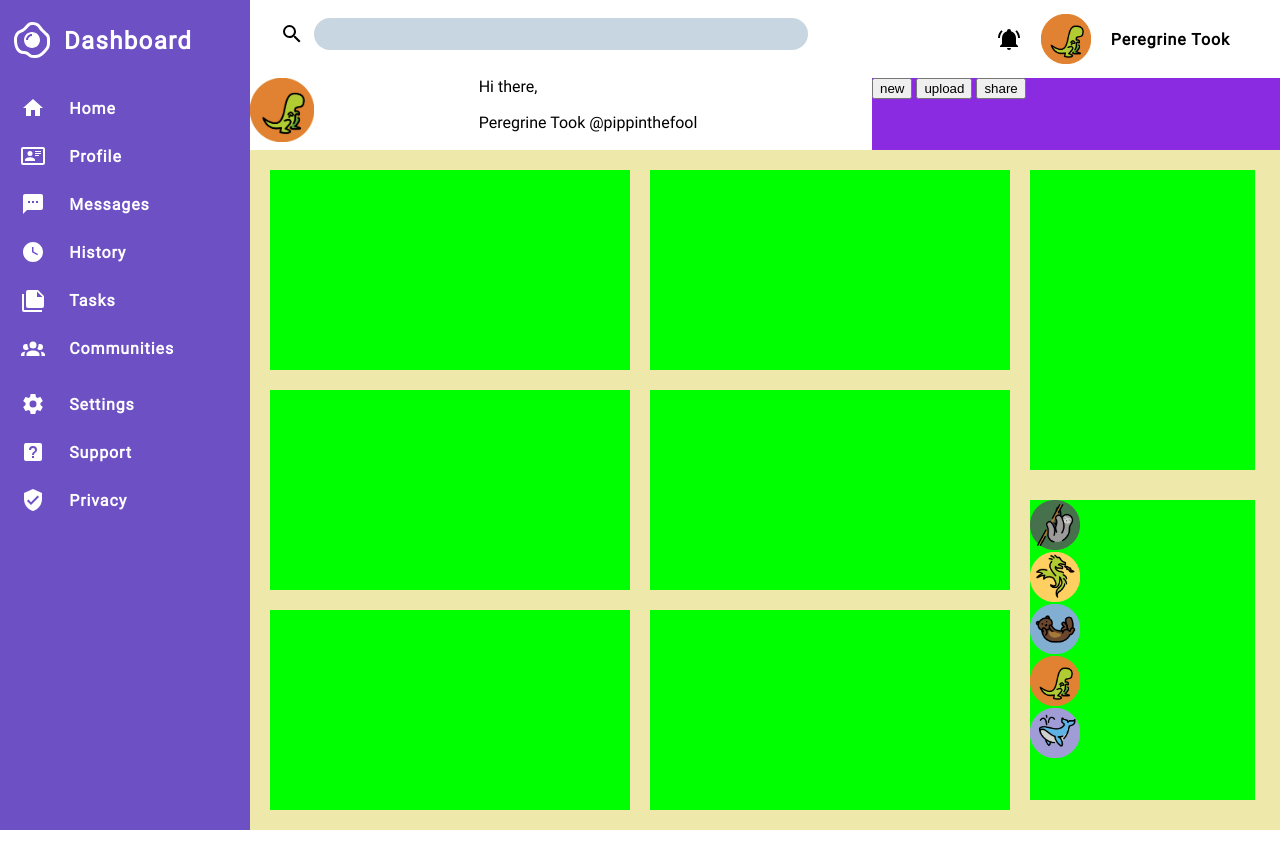
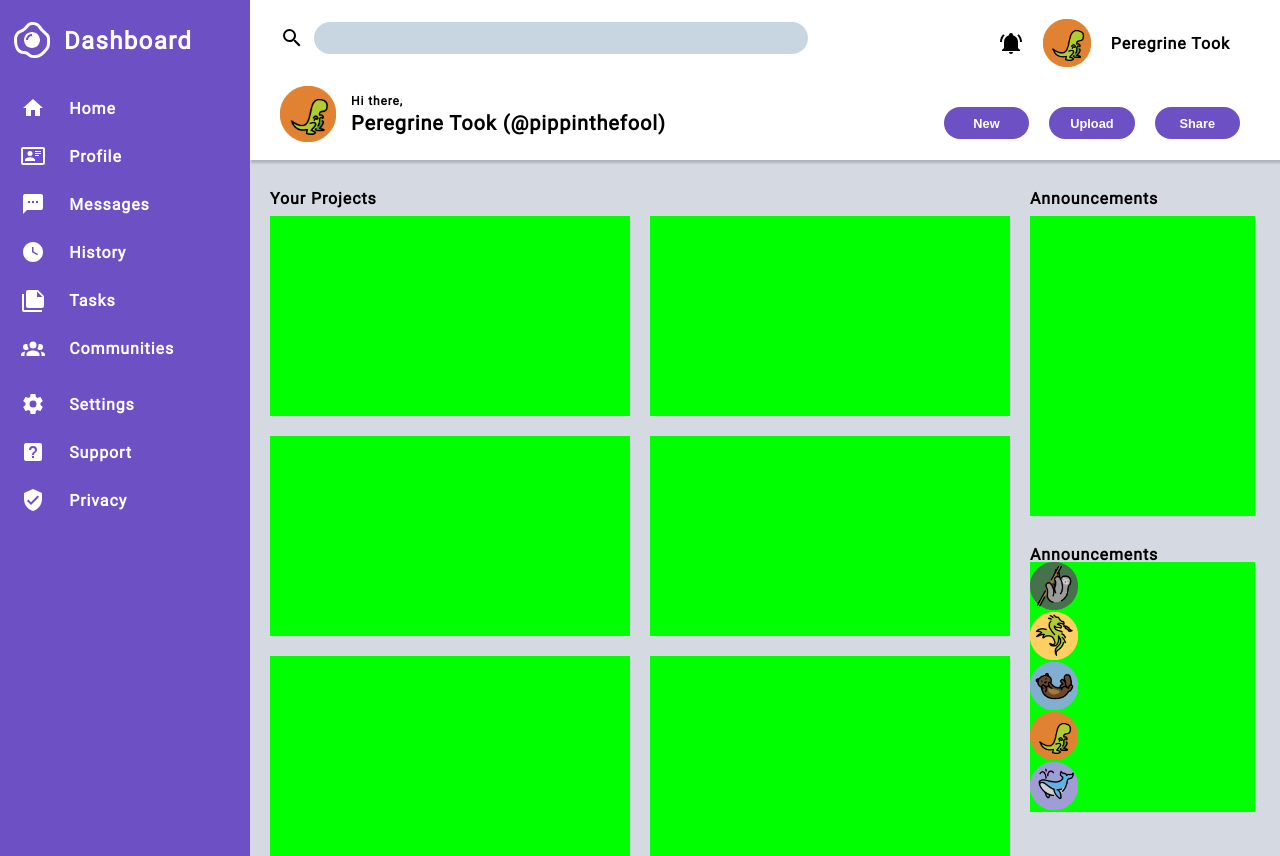
Before and after one commit to rae-jay/admin-dashboard, a plain HTML site: page index.html in a window 1280 px wide. Before the commit the page ends 830 px from the top, so only its background shows below. Drawn offline with Linux system fonts and the light colour scheme; files whose address does not match are found by name.

Commit message:
Mostly-finish sidebar and topbar

```diff
--- a/index.html
+++ b/index.html
@@ -52,19 +52,21 @@
             </div>
             <div class="greetingContainer">
                 <img class="profileLarge" src="graphics/profile/prof-trex.png" alt="">
-                <div>Hi there,</div>
-                <div>Peregrine Took @pippinthefool</div>
+                <div class="greetingStatement">Hi there,</div>
+                <div class="nameAndAt">Peregrine Took (@pippinthefool)</div>
             </div>
-            <div class="upStuffTest">
-                <button>new</button>
-                <button>upload</button>
-                <button>share</button>
+            <div class="buttonContainer">
+                <button>New</button>
+                <button>Upload</button>
+                <button>Share</button>
             </div>
 
         </div>
 
-        <div class="three">
+        <div class="mainSectionContainer">
             <div class="bodyLeft">
+                <div>Your Projects</div>
+                <div class="projectGrid">
                     <div class="projectBlock"></div>
                     <div class="projectBlock"></div>
                     <div class="projectBlock"></div>
@@ -72,10 +74,18 @@
                     <div class="projectBlock"></div>
                     <div class="projectBlock"></div>
                 </div>
+            </div>
 
+            <!-- okay is there probably a way to have laid this out where the word headings are all grouped with
+            the boxes they're labeling BUT i didn't have those in the original plan and it would now be a pain SO :) -->
             <div class="bodyRight">
+                <div>Announcements</div>
+                <div class="rightGrid">
                     <div class="anncBlock">
                     </div>
+
+                    <div>
+                        <div>Announcements</div>
                         <div class="anncBlock">
                             <div><img class="profilePic" src="graphics/profile/prof-sloth.png" alt=""></div>
                             <div><img class="profilePic" src="graphics/profile/prof-dragon.png" alt=""></div>
@@ -84,6 +94,11 @@
                             <div><img class="profilePic" src="graphics/profile/prof-whale.png" alt=""></div>
                         </div>
                     </div>
+
+
+                </div>
+
+            </div>
         </div>
     </div>
 </body>
--- a/style.css
+++ b/style.css
@@ -57,6 +57,10 @@ table {
 
 
     --mainPurple: rgb(110, 80, 197);
+    --mainPurpleDark: rgb(46, 22, 117);
+
+    /* i was just messing around with this */
+    /* font-size: 16px; */
 }
 
 
@@ -65,6 +69,7 @@ table {
 
 
 .mainContainer{
+    background-color: rgb(213, 217, 226);
     /* height: 100vh;
     width: 100vw; */
     /* height: max(auto,100vh);
@@ -81,9 +86,10 @@ table {
     display: grid;
 
     /* the max(250/22ch) used to just be 250, this lets it expand if the font is made huge */
-    /* the 700 was a 600 and i'm not sold on changing it but i don't think new/upload/share have enough room */
-    grid-template-columns: max(250px, 22ch) minmax(700px,4fr);
-    grid-template-rows: 150px minmax(450px,4fr);
+    /* the 700 was a 600 and i'm not sold on changing it but i don't think new/upload/share have enough room
+    10rem seems to keep the topbar in a reasonable size?*/
+    grid-template-columns: max(250px, 24ch) minmax(700px,4fr);
+    grid-template-rows: 10rem minmax(450px,4fr);
 }
 
 
@@ -140,11 +146,16 @@ table {
 .topbar{
     background-color: white;
 
+    /* and stopping it from potentially wrapping on super-zoon*/
+    white-space: nowrap;
+
     display: grid;
     gap: 10px;
     grid-template-columns: 3fr 2fr;
+    box-shadow: 2px 2px 2px 1px rgba(139, 141, 153, 0.5);
 }
 
+/* top left */
 .searchContainer{
     display: grid;
     grid-auto-flow: column;
@@ -173,14 +184,12 @@ input[type="search"]:focus{
     box-shadow: 0 0 2px 2px var(--mainPurple);
 }
 
-
+/* top right */
 .personalContainer{
     font-weight: 600;
 
     /* im putting this where there's font-weight 600 */
     letter-spacing: 0.1ch;
-    /* and stopping it from potentially wrapping on super-zoon*/
-    white-space: nowrap;
 
 
     display: grid;
@@ -193,24 +202,67 @@ input[type="search"]:focus{
     gap: 20px;
 }
 
-
+/* bottom left */
 .greetingContainer{
     display: grid;
     grid-auto-flow: column;
-    grid-template-rows: 1fr 1fr;
+    grid-template-rows: 1.25rem 1fr;
+
+    justify-content: start;
+    gap: 7px;
+    column-gap: 15px;
+    padding-left: 30px;
+
+    font-weight: 600;
+    /* im putting this where there's font-weight 600 */
+    letter-spacing: 0.1ch;
 }
 
 .profileLarge{
-    height: 4rem;
-    width: 4rem;
+    height: 3.5rem;
+    width: 3.5rem;
 
-    grid-row: 1/3;
+    grid-row: 1/-1;
+}
+
+.greetingStatement{
+    font-size: 0.75rem;
+
+    align-self: self-end;
+}
+
+.nameAndAt{
+    font-size: 1.25rem;
 }
 
 
+/* bottom right */
+.buttonContainer{
+    display: grid;
+    grid-auto-flow: column;
+    align-content: center;
+    justify-content: end;
+    gap: 20px;
+    padding-right: 40px;
+}
 
-.upStuffTest{
-    background-color: blueviolet;
+.buttonContainer > button{
+    background-color: var(--mainPurple);
+    border: none;
+
+    cursor: grab;
+
+    height: 2rem;
+    width: 12ch;
+
+    color: white;
+    font-size: 0.8rem;
+    font-weight: 600;
+    border-radius: 25px;
+}
+
+.buttonContainer > button:active{
+    background-color: var(--mainPurpleDark);
 }
 
 
@@ -218,19 +270,30 @@ input[type="search"]:focus{
 
 
 
-.three{
-    background-color: palegoldenrod;
+.mainSectionContainer{
+    /* background-color: palegoldenrod; */
 
     display: grid;
     grid-template-columns: 1fr 250px;
+
+    gap: 20px;
+    padding-top: 30px;
 }
 
+.bodyLeft{
+    padding-left: 20px;
+}
 
+.bodyLeft, .bodyRight{
+    font-weight: 600;
+    /* im putting this where there's font-weight 600 */
+    letter-spacing: 0.1ch;
+}
 
-.bodyLeft{
+.projectGrid{
     /* background-color: aquamarine; */
 
-    padding: 20px;
+    padding-top: 10px;
 
     display: grid;
     gap: 20px;
@@ -244,13 +307,14 @@ input[type="search"]:focus{
 
 
 
-.bodyRight{
+
+.rightGrid{
     /* background-color: aqua; */
 
-    padding-top: 20px;
-    gap: 30px;
+    padding-top: 10px;
 
     display:grid;
+    gap: 30px;
     grid-template-columns: 225px;
     grid-auto-rows: 300px;
 }
@@ -269,6 +333,6 @@ input[type="search"]:focus{
     justify-self: end;
 }
 .profilePic{
-    height: 50px;
-    width: 50px;
+    height: 3rem;
+    width: 3rem;
 }
```
Lines whose indentation alone changed are shown as unchanged.
